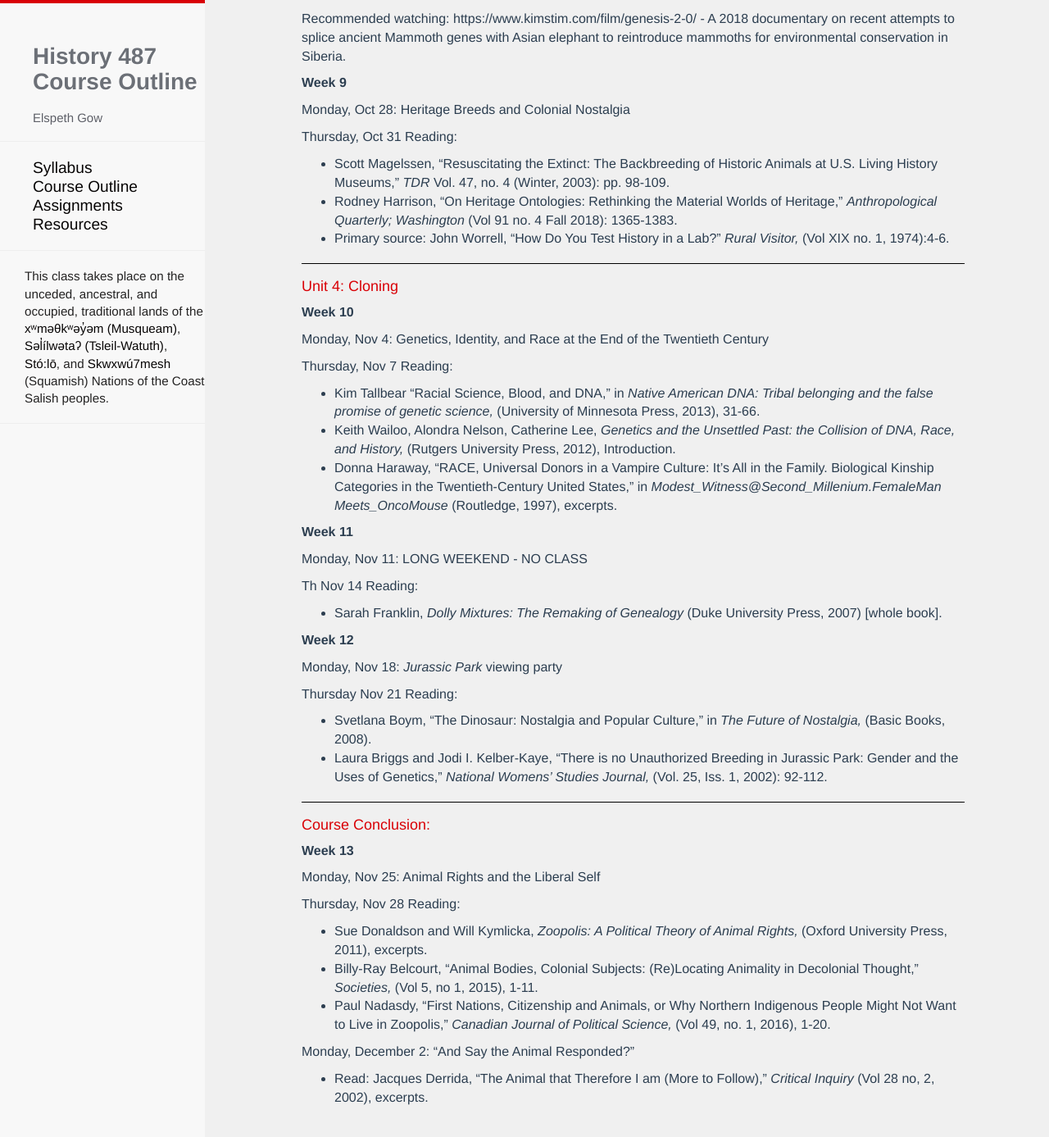
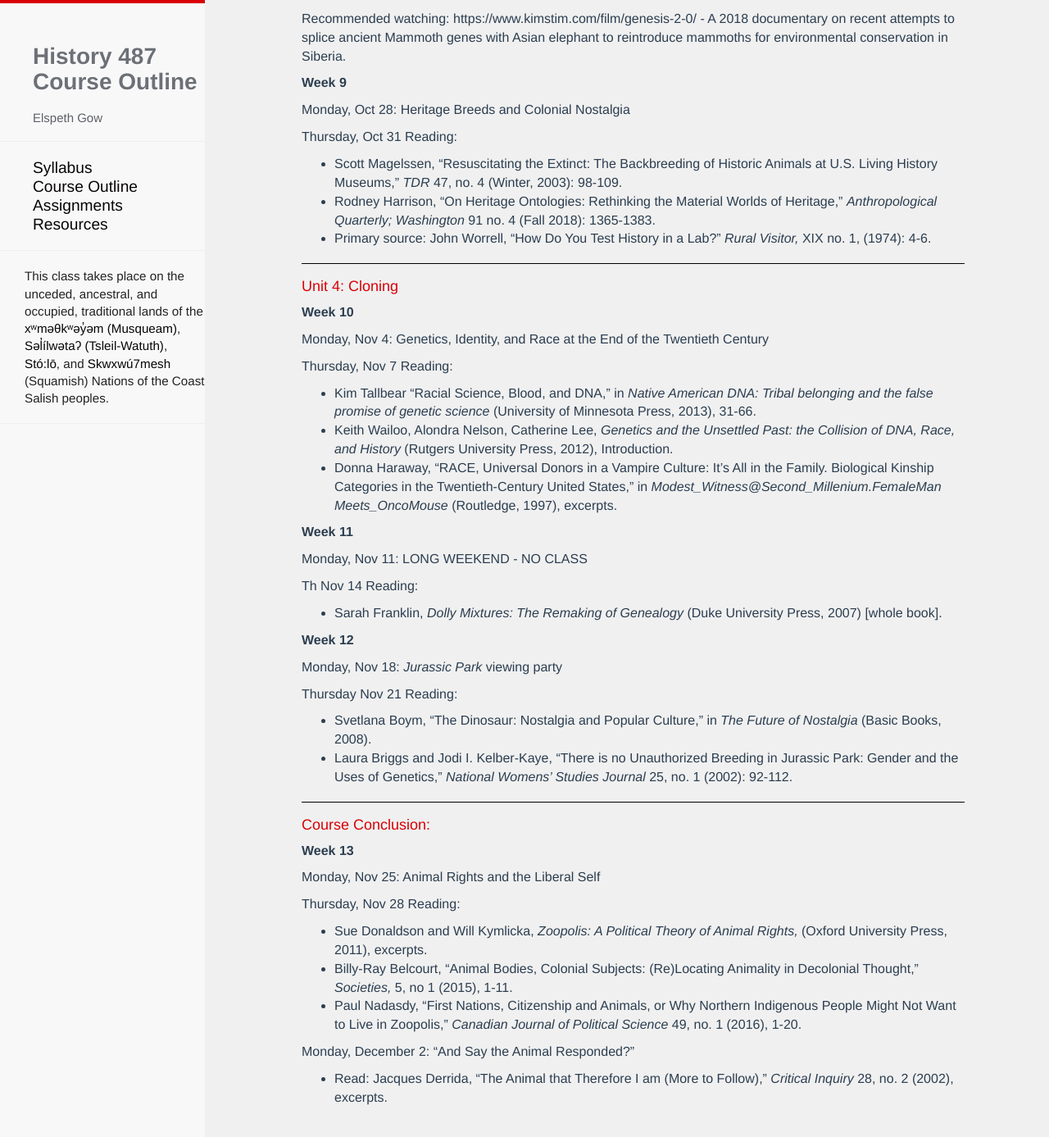
Before and after one commit to esgow/HIST487, a Jekyll site: the page built from outline.md, in a window 1280 px wide and 1400 px high, scrolled down 3086 px. Shown: the top 1387 px of the window at 82% size. Built offline with Jekyll 4.4.1, drawn with Linux system fonts in a browser that asks for light colours; nearby versions of some CDN libraries; our own code applies the rules of GitHub Pages for plain Markdown files; Markdown is read by kramdown in place of the engine named in the settings; a script that is not in the unit is left out.

Commit message:
Update outline.md

```diff
--- a/outline.md
+++ b/outline.md
@@ -127,9 +127,9 @@ Monday, Oct 28: <em class="u">Heritage Breeds and Colonial Nostalgia</em>
 
 
 Thursday, Oct 31 Reading:
-* Scott Magelssen, "Resuscitating the Extinct: The Backbreeding of Historic Animals at U.S. Living History Museums," *TDR* Vol. 47, no. 4 (Winter, 2003): pp. 98-109.
-* Rodney Harrison, "On Heritage Ontologies: Rethinking the Material Worlds of Heritage," *Anthropological Quarterly; Washington* (Vol 91 no. 4 Fall 2018): 1365-1383.
-* Primary source: John Worrell, "How Do You Test History in a Lab?" *Rural Visitor,* (Vol XIX no. 1, 1974):4-6.
+* Scott Magelssen, "Resuscitating the Extinct: The Backbreeding of Historic Animals at U.S. Living History Museums," *TDR* 47, no. 4 (Winter, 2003): 98-109.
+* Rodney Harrison, "On Heritage Ontologies: Rethinking the Material Worlds of Heritage," *Anthropological Quarterly; Washington* 91 no. 4 (Fall 2018): 1365-1383.
+* Primary source: John Worrell, "How Do You Test History in a Lab?" *Rural Visitor,* XIX no. 1, (1974): 4-6.
 
 #### Unit 4: Cloning
 
@@ -139,8 +139,8 @@ Monday, Nov 4: <em class="u">Genetics, Identity, and Race at the End of the Twen
 
 
 Thursday, Nov 7 Reading:
-* Kim Tallbear “Racial Science, Blood, and DNA," in *Native American DNA: Tribal belonging and the false promise of genetic science,* (University of Minnesota Press, 2013), 31-66.
-* Keith Wailoo, Alondra Nelson, Catherine Lee, *Genetics and the Unsettled Past: the Collision of DNA, Race, and History,* (Rutgers University Press, 2012), Introduction.
+* Kim Tallbear “Racial Science, Blood, and DNA," in *Native American DNA: Tribal belonging and the false promise of genetic science* (University of Minnesota Press, 2013), 31-66.
+* Keith Wailoo, Alondra Nelson, Catherine Lee, *Genetics and the Unsettled Past: the Collision of DNA, Race, and History* (Rutgers University Press, 2012), Introduction.
 * Donna Haraway, "RACE, Universal Donors in a Vampire Culture: It’s All in the Family. Biological Kinship Categories in the Twentieth-Century United States," in *Modest_Witness@Second_Millenium.FemaleMan Meets_OncoMouse* (Routledge, 1997), excerpts.
 
 
@@ -164,8 +164,8 @@ Monday, Nov 18: <em class="u">*Jurassic Park* viewing party</em>
 
 
 Thursday Nov 21 Reading:
-*	Svetlana Boym, "The Dinosaur: Nostalgia and Popular Culture," in *The Future of Nostalgia,* (Basic Books, 2008).
-* Laura Briggs and Jodi I. Kelber-Kaye, “There is no Unauthorized Breeding in Jurassic Park: Gender and the Uses of Genetics,” *National Womens' Studies Journal,* (Vol. 25, Iss. 1, 2002): 92-112.
+*	Svetlana Boym, "The Dinosaur: Nostalgia and Popular Culture," in *The Future of Nostalgia* (Basic Books, 2008).
+* Laura Briggs and Jodi I. Kelber-Kaye, “There is no Unauthorized Breeding in Jurassic Park: Gender and the Uses of Genetics,” *National Womens' Studies Journal* 25, no. 1 (2002): 92-112.
 
 
 
@@ -180,9 +180,9 @@ Monday, Nov 25:  <em class="u">Animal Rights and the Liberal Self </em>
 
 Thursday, Nov 28 Reading:
 * Sue Donaldson and Will Kymlicka, *Zoopolis: A Political Theory of Animal Rights,* (Oxford University Press, 2011), excerpts.
-* Billy-Ray Belcourt, "Animal Bodies, Colonial Subjects: (Re)Locating Animality in Decolonial Thought," *Societies,* (Vol 5, no 1, 2015), 1-11.
-* Paul Nadasdy, "First Nations, Citizenship and Animals, or Why Northern Indigenous People Might Not Want to Live in Zoopolis," *Canadian Journal of Political Science,* (Vol 49, no. 1, 2016), 1-20.
+* Billy-Ray Belcourt, "Animal Bodies, Colonial Subjects: (Re)Locating Animality in Decolonial Thought," *Societies,* 5, no 1 (2015), 1-11.
+* Paul Nadasdy, "First Nations, Citizenship and Animals, or Why Northern Indigenous People Might Not Want to Live in Zoopolis," *Canadian Journal of Political Science* 49, no. 1 (2016), 1-20.
 
 
 Monday, December 2: “And Say the Animal Responded?”
-* Read: Jacques Derrida, "The Animal that Therefore I am (More to Follow)," *Critical Inquiry* (Vol 28 no, 2, 2002), excerpts.
+* Read: Jacques Derrida, "The Animal that Therefore I am (More to Follow)," *Critical Inquiry* 28, no. 2 (2002), excerpts.
```
